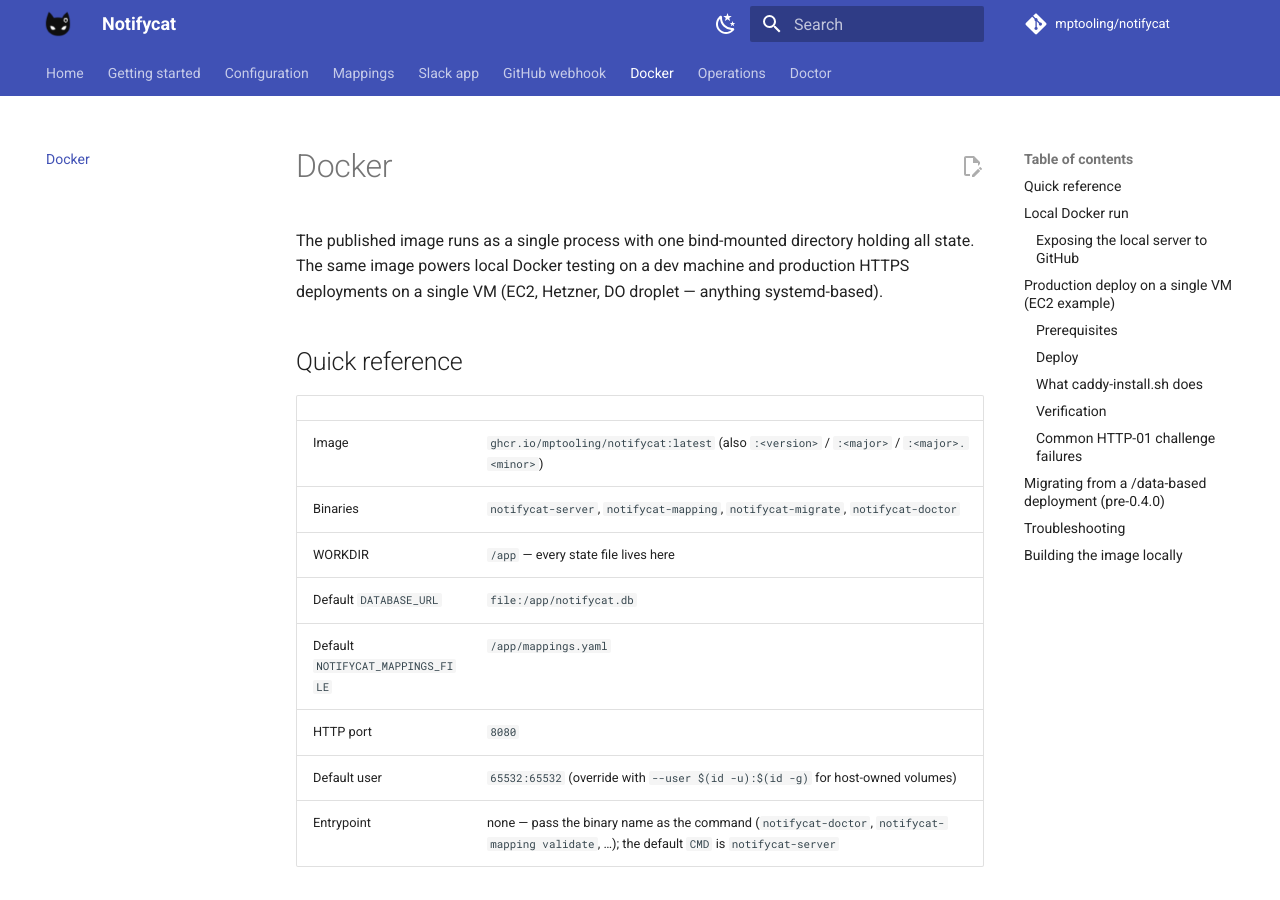
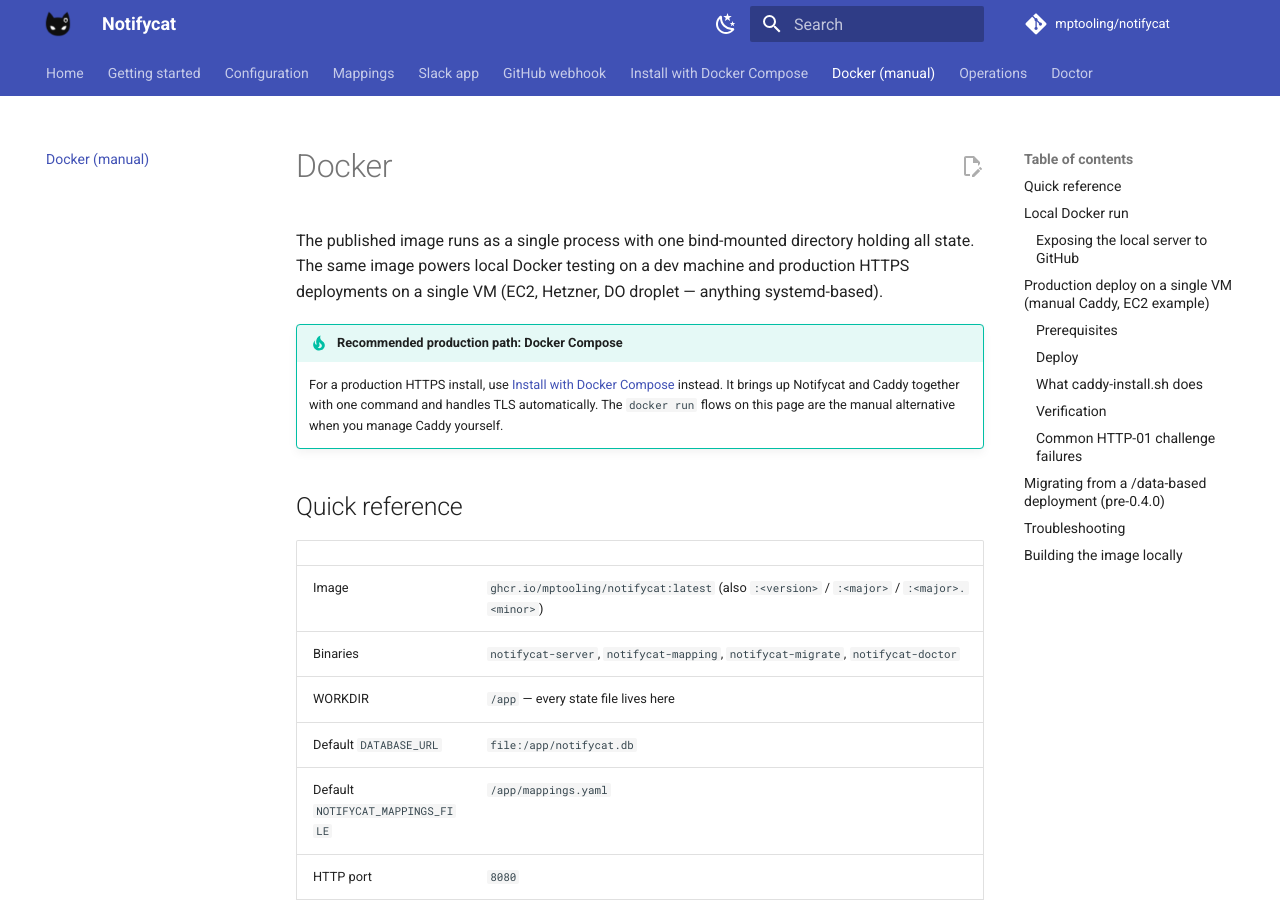
Before and after one commit to mptooling/notifycat, an MkDocs documentation site: the page built from docs/docker.md, in a window 1280 px wide and 900 px high. Built offline with MkDocs 1.6.1 and Material for MkDocs 9.7.7, drawn with Linux system fonts in a browser that asks for light colours; comment, search, counter and statistics services are not loaded; some of the changed text lies outside the part shown.

Commit message:
docs: docker compose install guide with HTTPS and troubleshooting (#53)

```diff
--- a/docs/docker.md
+++ b/docs/docker.md
@@ -4,6 +4,11 @@ The published image runs as a single process with one bind-mounted
 directory holding all state. The same image powers local Docker
 testing on a dev machine and production HTTPS deployments on a single
 VM (EC2, Hetzner, DO droplet — anything systemd-based).
+
+!!! tip "Recommended production path: Docker Compose"
+    For a production HTTPS install, use [Install with Docker Compose](compose.md) instead.
+    It brings up Notifycat and Caddy together with one command and handles TLS automatically.
+    The `docker run` flows on this page are the manual alternative when you manage Caddy yourself.
 
 ## Quick reference
 
@@ -82,7 +87,12 @@ Then register the webhook against the tunnel's HTTPS URL using
 `scripts/github-webhook-create.sh` — see
 [GitHub webhook setup](github-webhook.md).
 
-## Production deploy on a single VM (EC2 example)
+## Production deploy on a single VM (manual Caddy, EC2 example)
+
+!!! note
+    The [Docker Compose install](compose.md) is the recommended production path.
+    Use this section only if you need to manage Caddy as a host service rather than
+    running it as a container.
 
 End-state: the EC2 box runs Notifycat in Docker and Caddy on the host
 for TLS termination + Let's Encrypt cert auto-renewal. Caddy proxies
--- a/mkdocs.yml
+++ b/mkdocs.yml
@@ -56,6 +56,7 @@ nav:
   - Mappings: mappings.md
   - Slack app: slack-app.md
   - GitHub webhook: github-webhook.md
-  - Docker: docker.md
+  - Install with Docker Compose: compose.md
+  - Docker (manual): docker.md
   - Operations: operations.md
   - Doctor: doctor.md
```
Also changed, not shown: docs/compose.md (added, +196 -0 lines).
